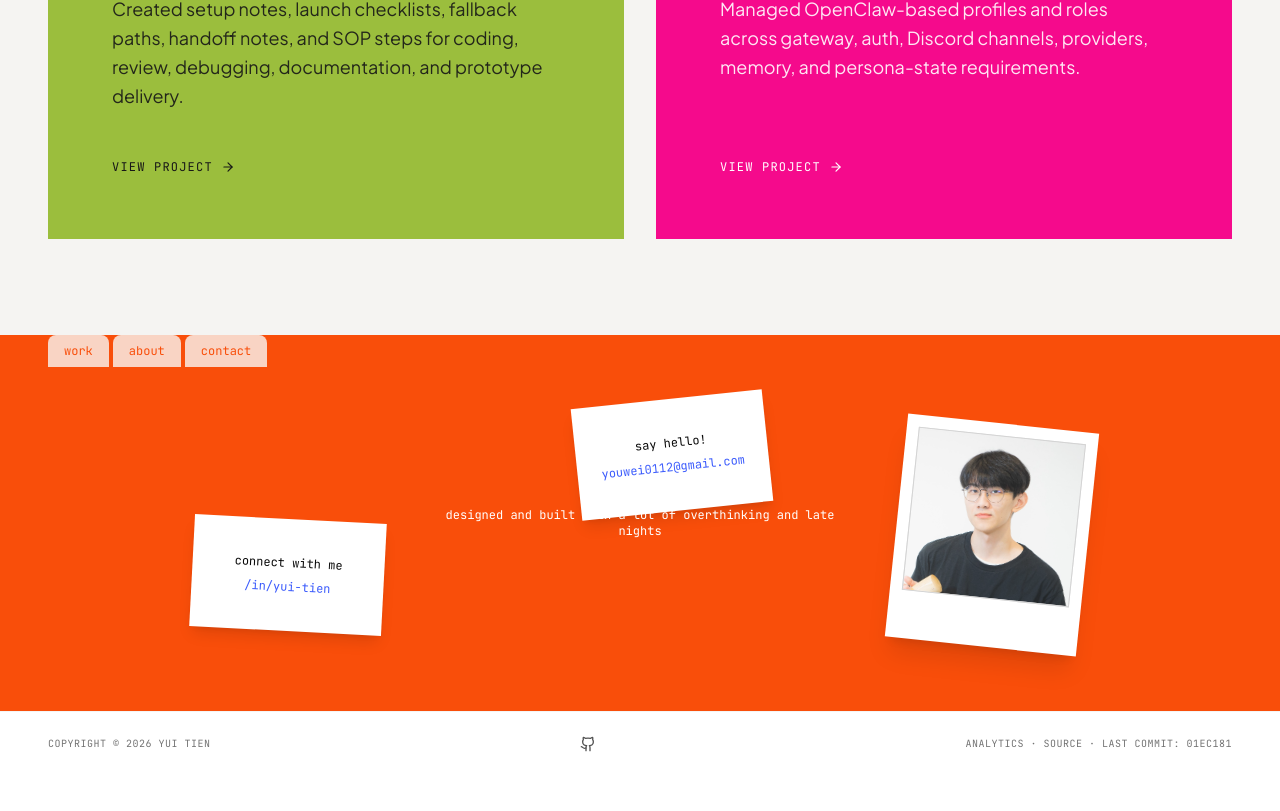
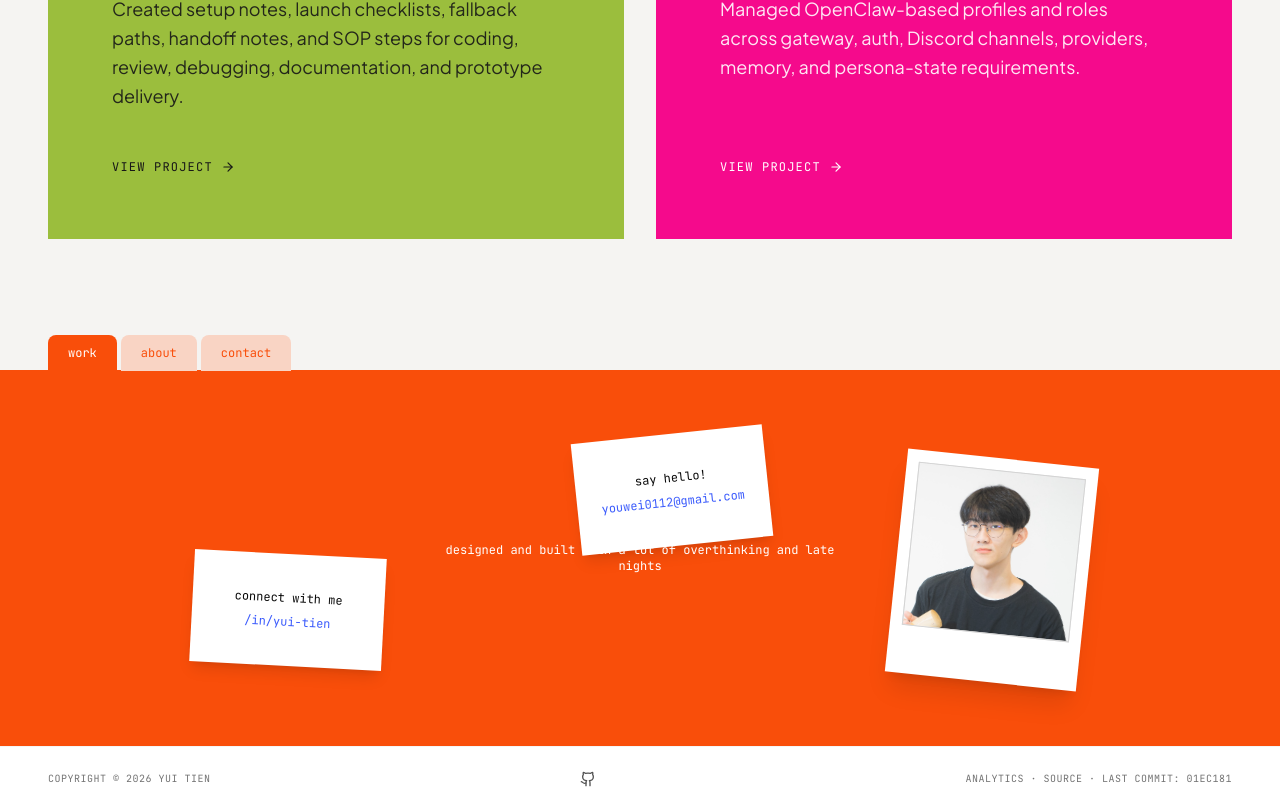
Before and after one commit to YUI-TIEN/wayne-portfolio, a React (Vite) app: page / in a window 1280 px wide. Shown: the part 1674-2485 px from the top of the page. Before the commit the page ends 2450 px from the top, so only its background shows below. Built offline with nearby package versions, Linux system fonts and the light colour scheme.

Commit message:
style: implement perfect folder tabs design for footer with active state and clipping fix

```diff
--- a/src/App.tsx
+++ b/src/App.tsx
@@ -153,20 +153,29 @@ function App() {
         ))}
       </section>
 
-      {/* Footer Part A */}
-      <footer id="contact" className="bg-brand-orange relative overflow-hidden py-32 mt-12">
-        {/* Folder Tabs */}
-        <div className="absolute top-0 left-6 md:left-12 flex gap-1">
-          {['work', 'about', 'contact'].map((tab) => (
+      {/* Footer Part A with Folder Tabs */}
+      <div className="max-w-7xl mx-auto px-6 md:px-12 relative z-20 mt-12 -mb-[1px]">
+        <div className="flex items-end gap-1">
+          {['work', 'about', 'contact'].map((tab, idx) => {
+            const isActive = idx === 0; // 'work' is active
+            return (
               <a
                 key={tab}
                 href={`#${tab}`}
-              className="bg-brand-peach text-brand-orange px-4 py-2 text-xs font-mono rounded-t-lg hover:opacity-90 transition-opacity"
+                className={`${
+                  isActive
+                    ? 'bg-brand-orange text-white'
+                    : 'bg-brand-peach text-brand-orange hover:opacity-90'
+                } px-5 py-2.5 text-xs font-mono rounded-t-lg transition-all`}
               >
                 {tab}
               </a>
-          ))}
+            );
+          })}
         </div>
+      </div>
+
+      <footer id="contact" className="bg-brand-orange relative py-32">
 
         {/* Floating elements */}
         {/* Tilted sticky note 1 */}
```
Lines whose indentation alone changed are shown as unchanged.
